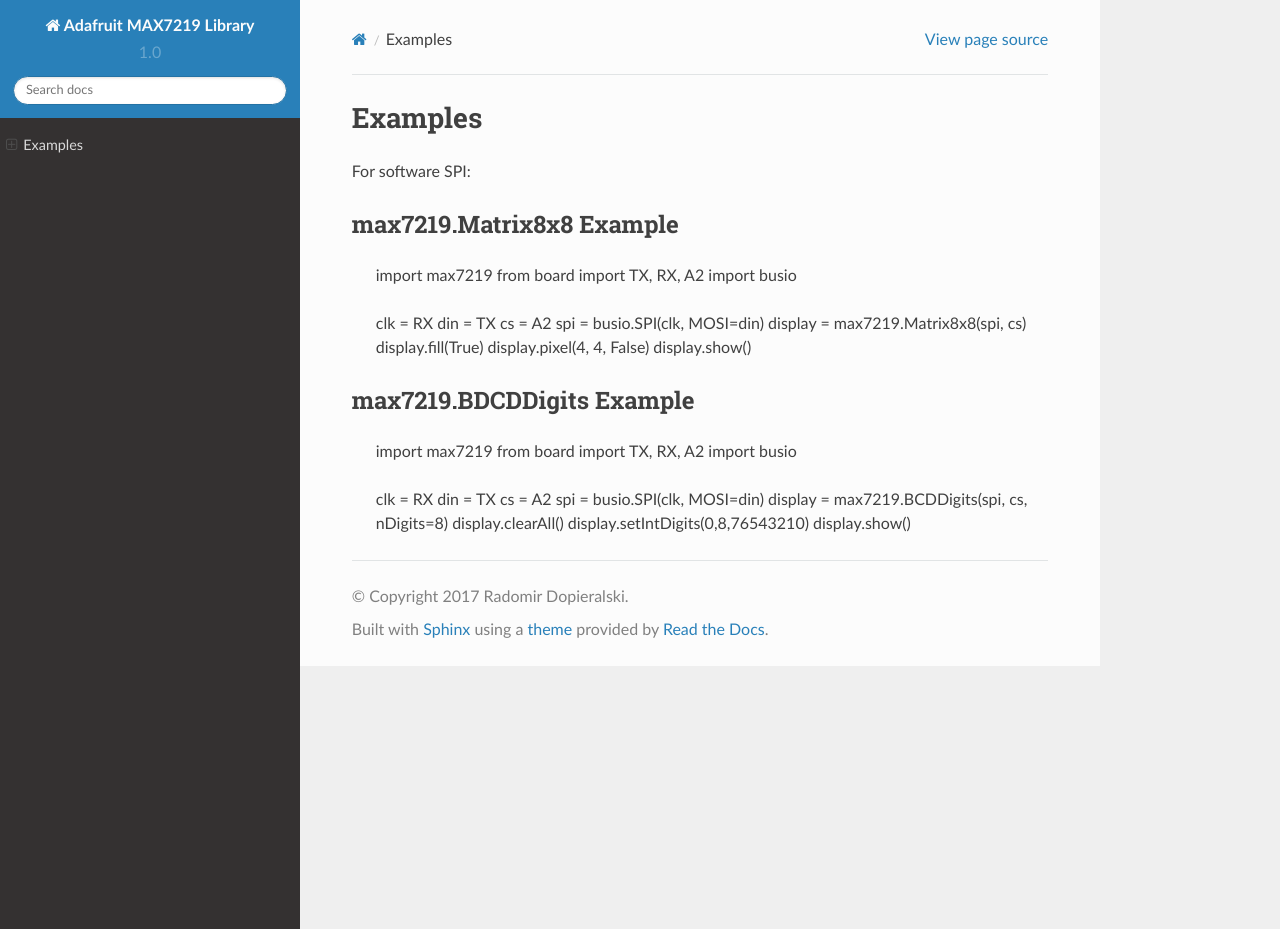
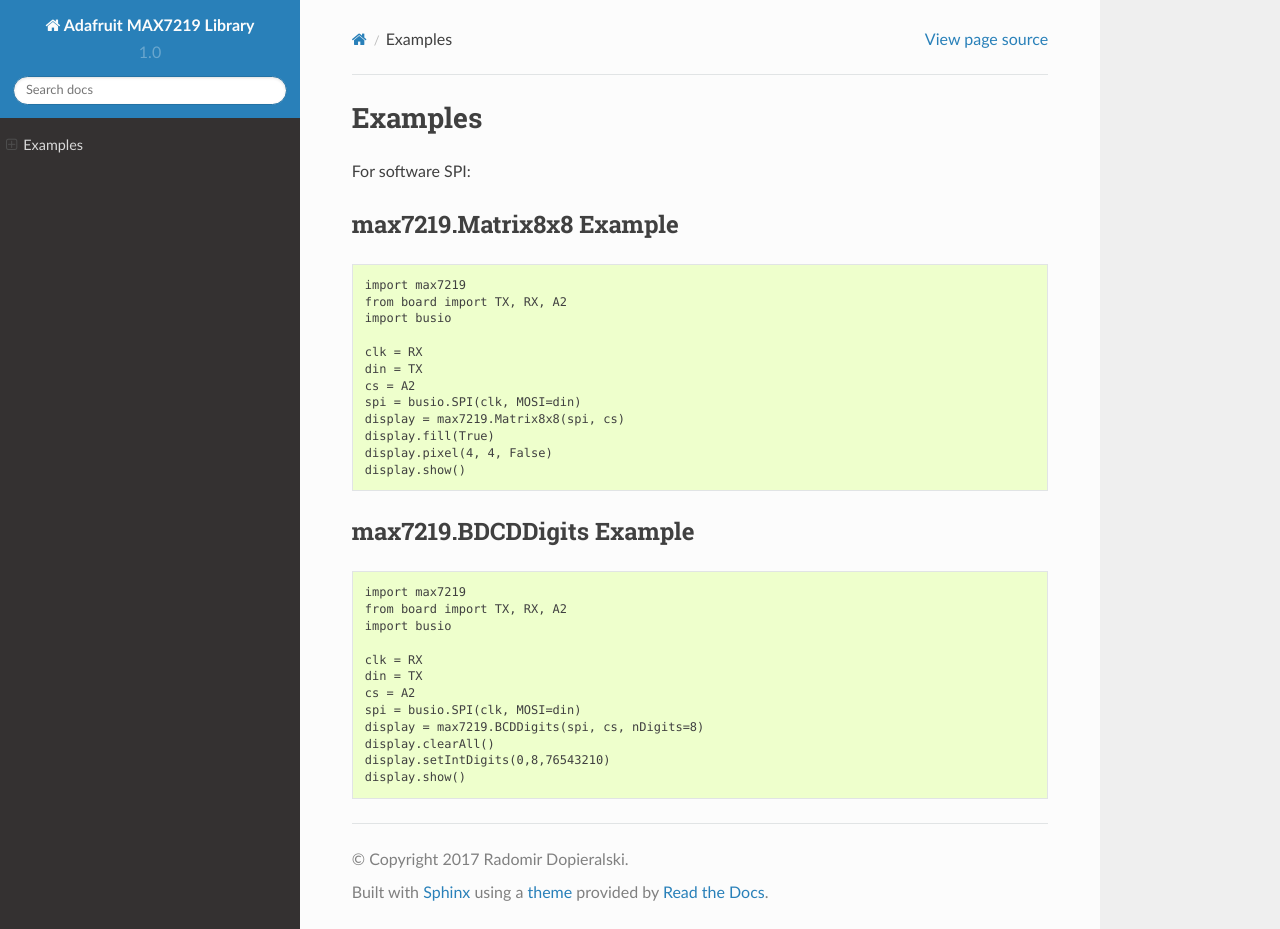
Before and after one commit to adafruit/Adafruit_CircuitPython_MAX7219, a Sphinx documentation site: the page built from docs/examples.rst, in a window 1280 px wide and 929 px high. Built offline with Sphinx 7.4.7 and the Read the Docs theme 2.0.0, drawn with Linux system fonts in a browser that asks for light colours.

Commit message:
update example with rst directives

```diff
--- a/docs/examples.rst
+++ b/docs/examples.rst
@@ -5,6 +5,8 @@
 
 max7219.Matrix8x8 Example
 #########################
+
+.. code-block:: html
 
     import max7219
     from board import TX, RX, A2
@@ -22,6 +24,8 @@
 max7219.BDCDDigits Example
 ######################
 
+.. code-block:: html
+
     import max7219
     from board import TX, RX, A2
     import busio
```
